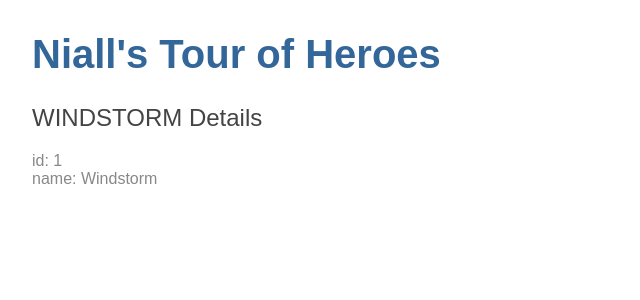
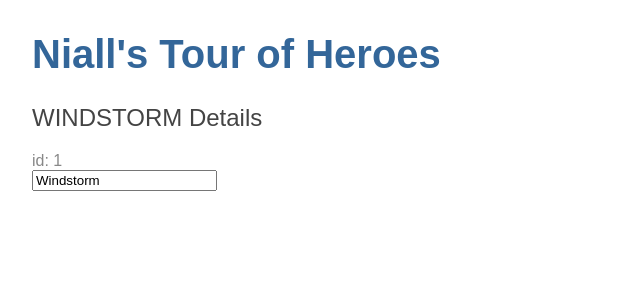
Before and after one commit to njriordan/tour-of-heroes, an Angular app: page / in a window 1280 px wide. Shown: the top 300 px of the page, without its empty margins (0-640 px from the left). Built offline with nearby package versions, Linux system fonts and the light colour scheme.

Commit message:
Allow editing of Heroes name property

```diff
--- a/src/app/app.module.ts
+++ b/src/app/app.module.ts
@@ -1,4 +1,5 @@
 import { BrowserModule } from '@angular/platform-browser';
+import { FormsModule } from '@angular/forms'
 import { NgModule } from '@angular/core';
 
 import { AppComponent } from './app.component';
@@ -10,7 +11,8 @@
     HeroesComponent
   ],
   imports: [
-    BrowserModule
+    BrowserModule,
+    FormsModule
   ],
   providers: [],
   bootstrap: [AppComponent]
--- a/src/app/heroes/heroes.component.html
+++ b/src/app/heroes/heroes.component.html
@@ -1,3 +1,7 @@
 <h2>{{hero.name | uppercase}} Details</h2>
 <div><span>id: </span>{{hero.id}}</div>
-<div><span>name: </span>{{hero.name}}</div>
+<div>
+  <label>
+    <input [(ngModel)]="hero.name" placeholder="name">
+  </label>
+</div>
```
